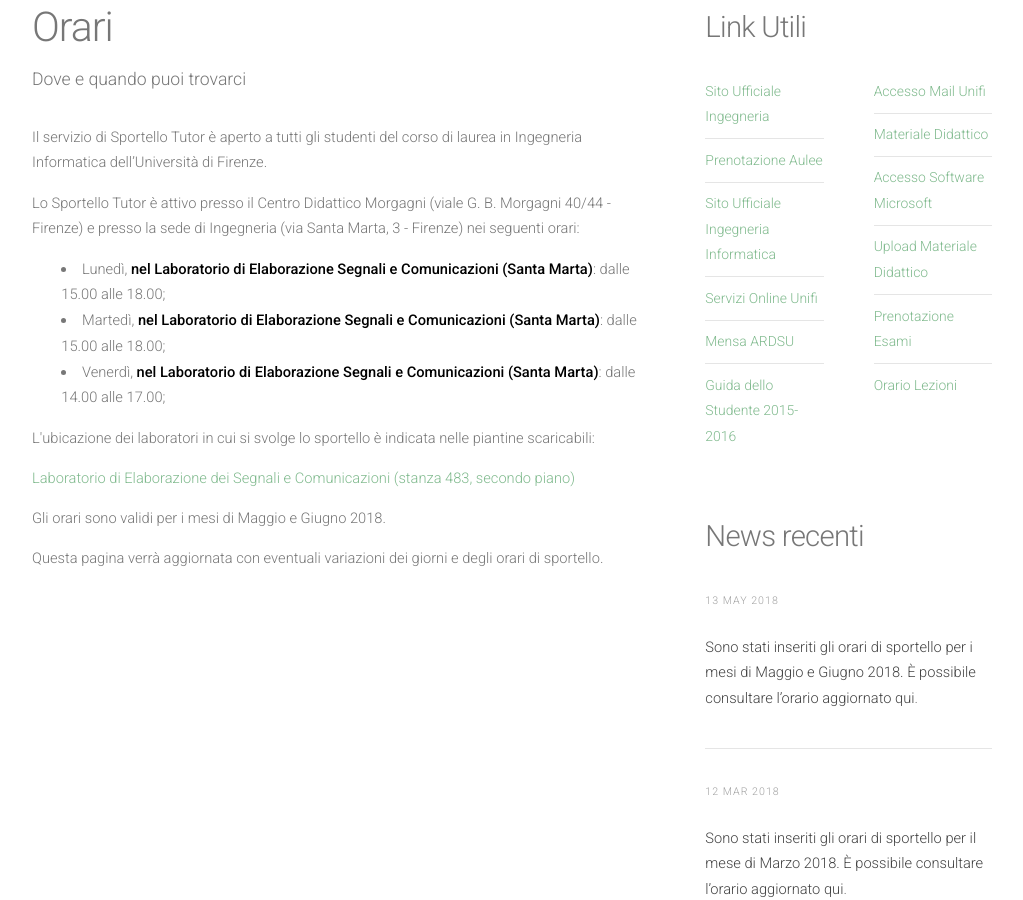
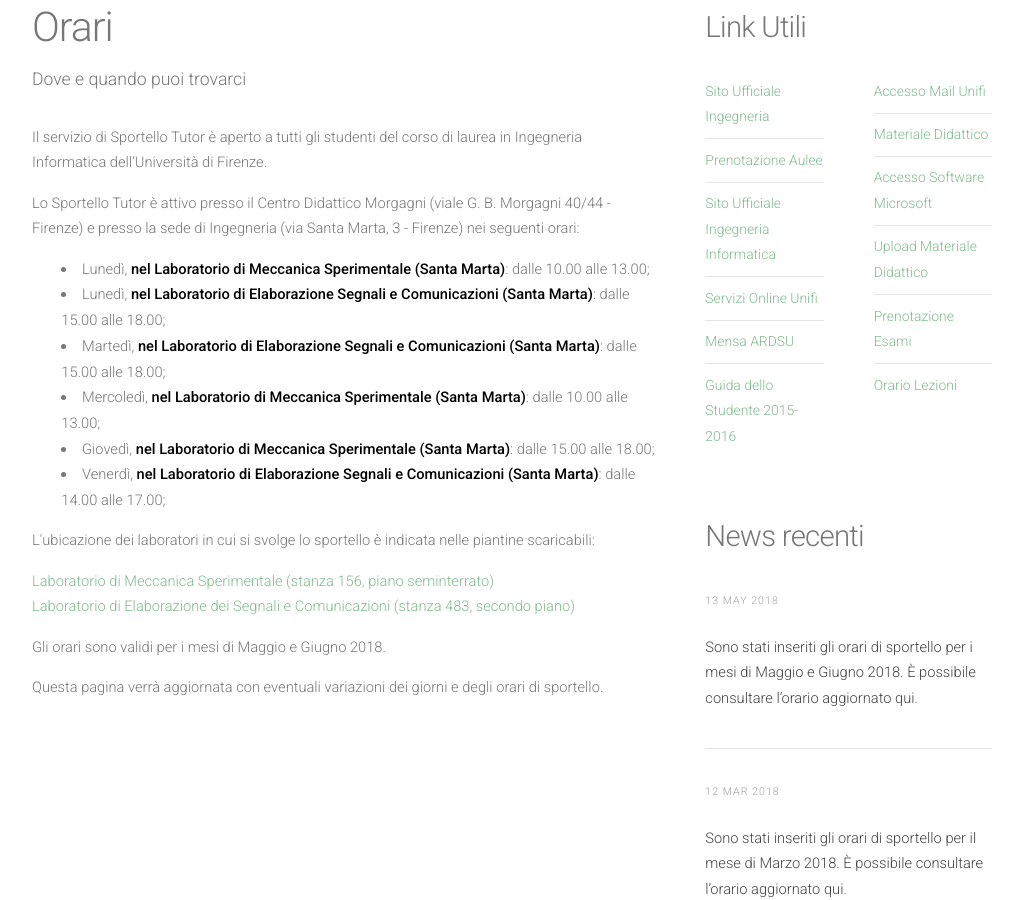
Before and after one commit to tutor-ing-inf-unifi/tutor-ing-inf-unifi.github.io, a Jekyll site: the page built from orari.html, in a window 1280 px wide and 900 px high, scrolled down 451 px. Shown: the whole window, without its empty margins (128-1151 px from the left). Built offline with Jekyll 4.4.1, drawn with Linux system fonts in a browser that asks for light colours; nearby versions of some CDN libraries.

Commit message:
Aggiunti gli orari di sportello LMS

```diff
--- a/orari.html
+++ b/orari.html
@@ -17,14 +17,17 @@ layout: default
 						<p>Il servizio di Sportello Tutor è aperto a tutti gli studenti del corso di laurea in Ingegneria Informatica dell’Università di Firenze.</p>
                         <p>Lo Sportello Tutor è attivo presso il Centro Didattico Morgagni (viale G. B. Morgagni 40/44 - Firenze) e presso la sede di Ingegneria (via Santa Marta, 3 - Firenze) nei seguenti orari:</p>
 						<ul style="list-style:inside disc; padding-left: 2em">
+							<li>Lunedì, <strong>nel Laboratorio di Meccanica Sperimentale (Santa Marta)</strong>: dalle 10.00 alle 13.00;</li>
 							<li>Lunedì, <strong>nel Laboratorio di Elaborazione Segnali e Comunicazioni (Santa Marta)</strong>: dalle 15.00 alle 18.00;</li>
 							<li>Martedì, <strong>nel Laboratorio di Elaborazione Segnali e Comunicazioni (Santa Marta)</strong>: dalle 15.00 alle 18.00;</li>
+							<li>Mercoledì, <strong>nel Laboratorio di Meccanica Sperimentale (Santa Marta)</strong>: dalle 10.00 alle 13.00;</li>
+							<li>Giovedì, <strong>nel Laboratorio di Meccanica Sperimentale (Santa Marta)</strong>: dalle 15.00 alle 18.00;</li>
 							<li>Venerdì, <strong>nel Laboratorio di Elaborazione Segnali e Comunicazioni (Santa Marta)</strong>: dalle 14.00 alle 17.00;</li>
 						</ul>
 						<p>
                         L'ubicazione dei laboratori in cui si svolge lo sportello è indicata nelle piantine scaricabili:
                         <ul>
-                            <!-- <li><a href="assets/images/smarta_ps.pdf">Laboratorio di Meccanica Sperimentale (stanza 156, piano seminterrato)</a></li> -->
+                            <li><a href="assets/images/smarta_ps.pdf">Laboratorio di Meccanica Sperimentale (stanza 156, piano seminterrato)</a></li>
                             <li><a href="assets/images/smarta_p2.pdf">Laboratorio di Elaborazione dei Segnali e Comunicazioni (stanza 483, secondo piano)</a></li>
                         </ul>
                         </p>
```
